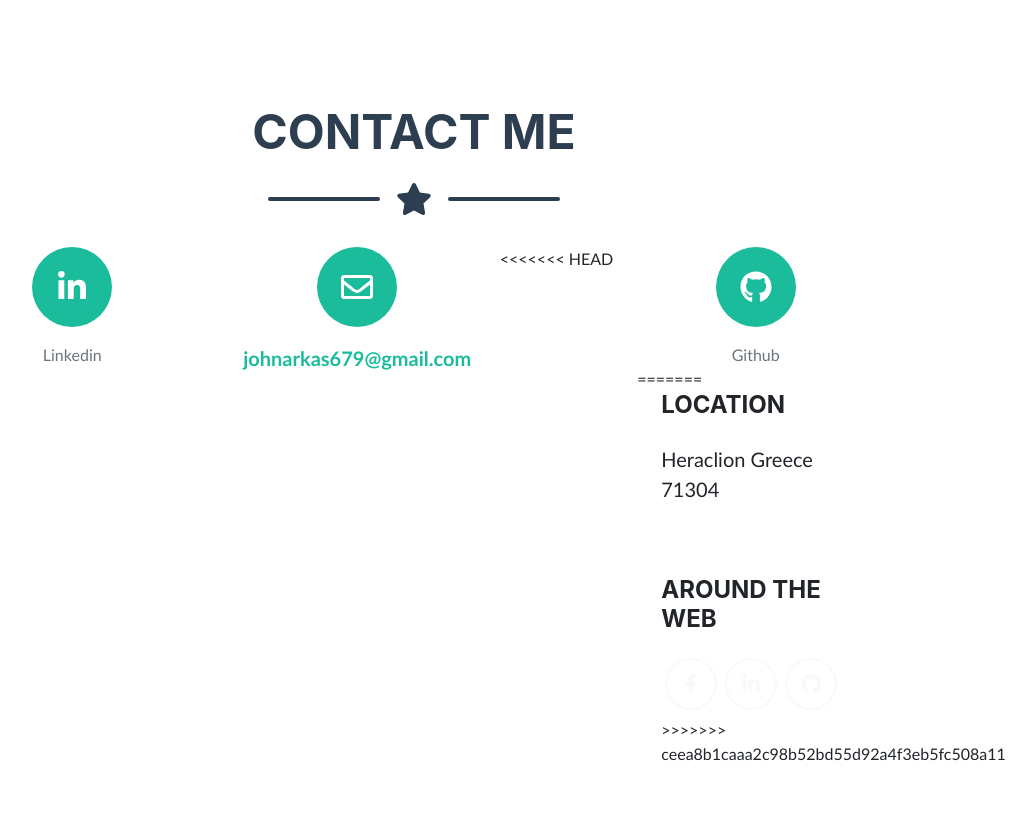
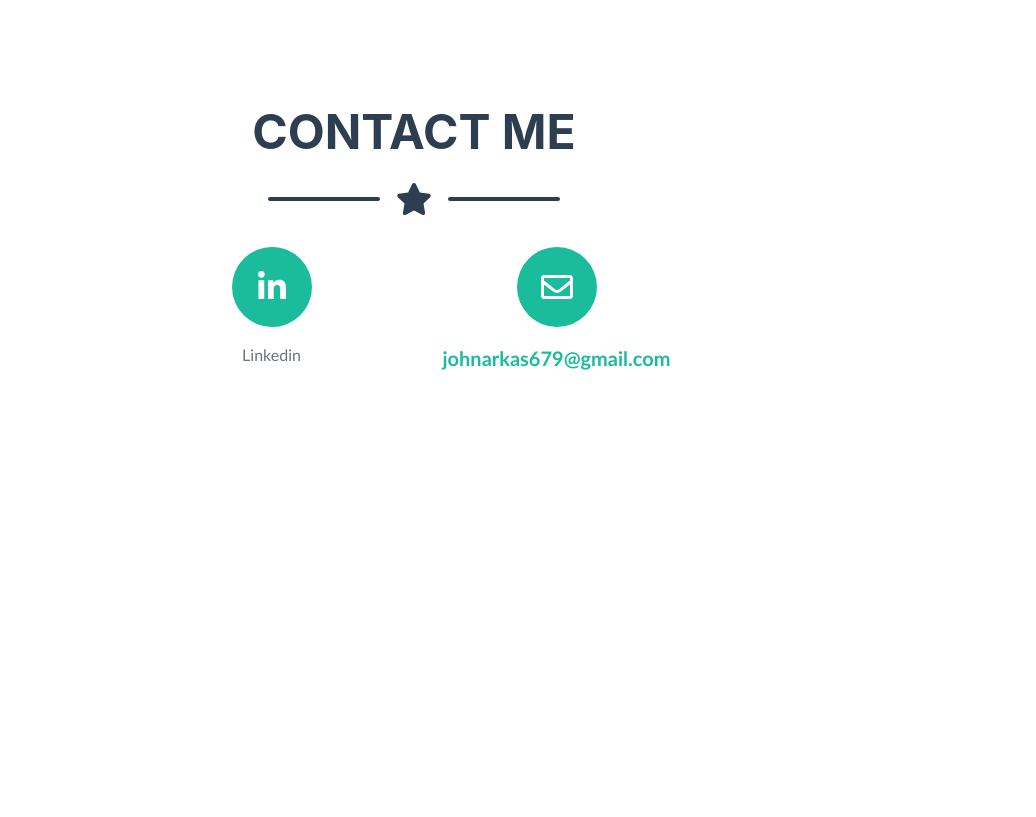
Before and after one commit to johnarakas/johnarakas.github.io, a plain HTML site: page index.html in a window 1280 px wide. Shown: the part 3741-4558 px from the top of the page, without its empty margins (226-1262 px from the left). After the commit the page ends 4330 px from the top, so only its background shows below. Drawn offline with nearby package versions, Linux system fonts and the light colour scheme; a web font is replaced by a local one.

Commit message:
update index

```diff
--- a/index.html
+++ b/index.html
@@ -403,25 +403,7 @@
                         </div>
                     </div>
 
-<<<<<<< HEAD
-                    <div class="col-md-8 col-lg-3 mb-5">
-                        <div class="d-flex flex-column align-items-center">
-                            <div class="icon-contact mb-3"><i class="fab fa-fw fa-github"></i></div>
-                            <div class="text-muted">Github</div>
-                        </div>
-=======
-                    <div class="col-lg-12 mb-5 mb-lg-0">
-                        <h4 class="mb-4">LOCATION</h4>
-                        <p class="pre-wrap lead mb-0">Heraclion Greece 71304</p>
-                        <br/>
-                        <br/>
-                        <br/>
-                    </div>
-                    <!-- Footer Social Icons-->
-                    <div class="col-lg-12 mb-5 mb-lg-0">
-                        <h4 class="mb-4">AROUND THE WEB</h4><a class="btn btn-outline-light btn-social mx-1" href="https://www.facebook.com/john.arakas/" target="_blank"><i class="fab fa-fw fa-facebook-f"></i></a></a><a class="btn btn-outline-light btn-social mx-1" href="https://www.linkedin.com/in/ioannis-arakas-b598881a4/" target="_blank"><i class="fab fa-fw fa-linkedin-in"></i></a><a class="btn btn-outline-light btn-social mx-1" href="https://github.com/johnarakas" target="_blank"><i class="fab fa-fw fa-github"></i></a>
->>>>>>> ceea8b1caaa2c98b52bd55d92a4f3eb5fc508a11
-                    </div>
+
                 </div>
             </div>
             <br/>
```
